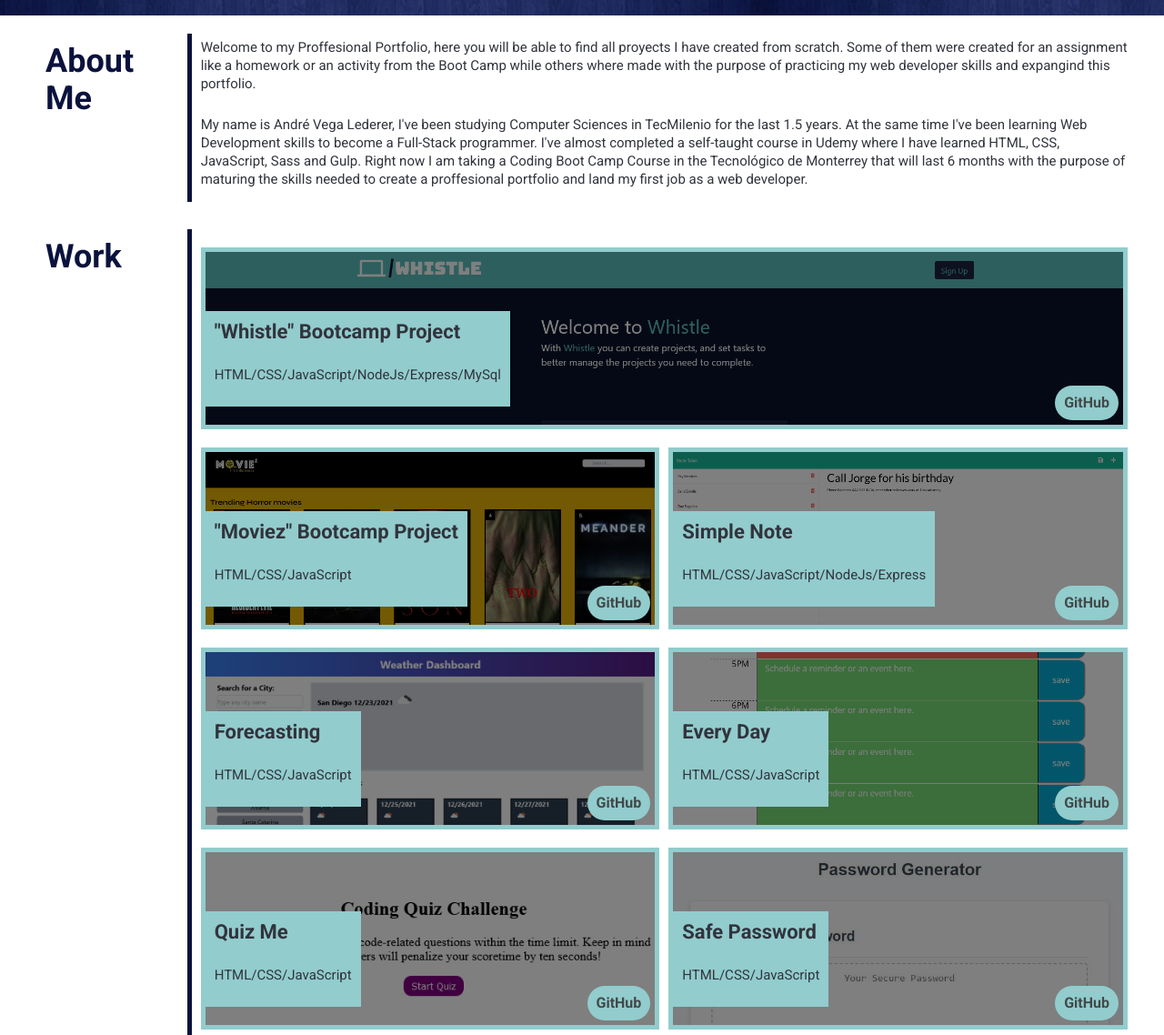
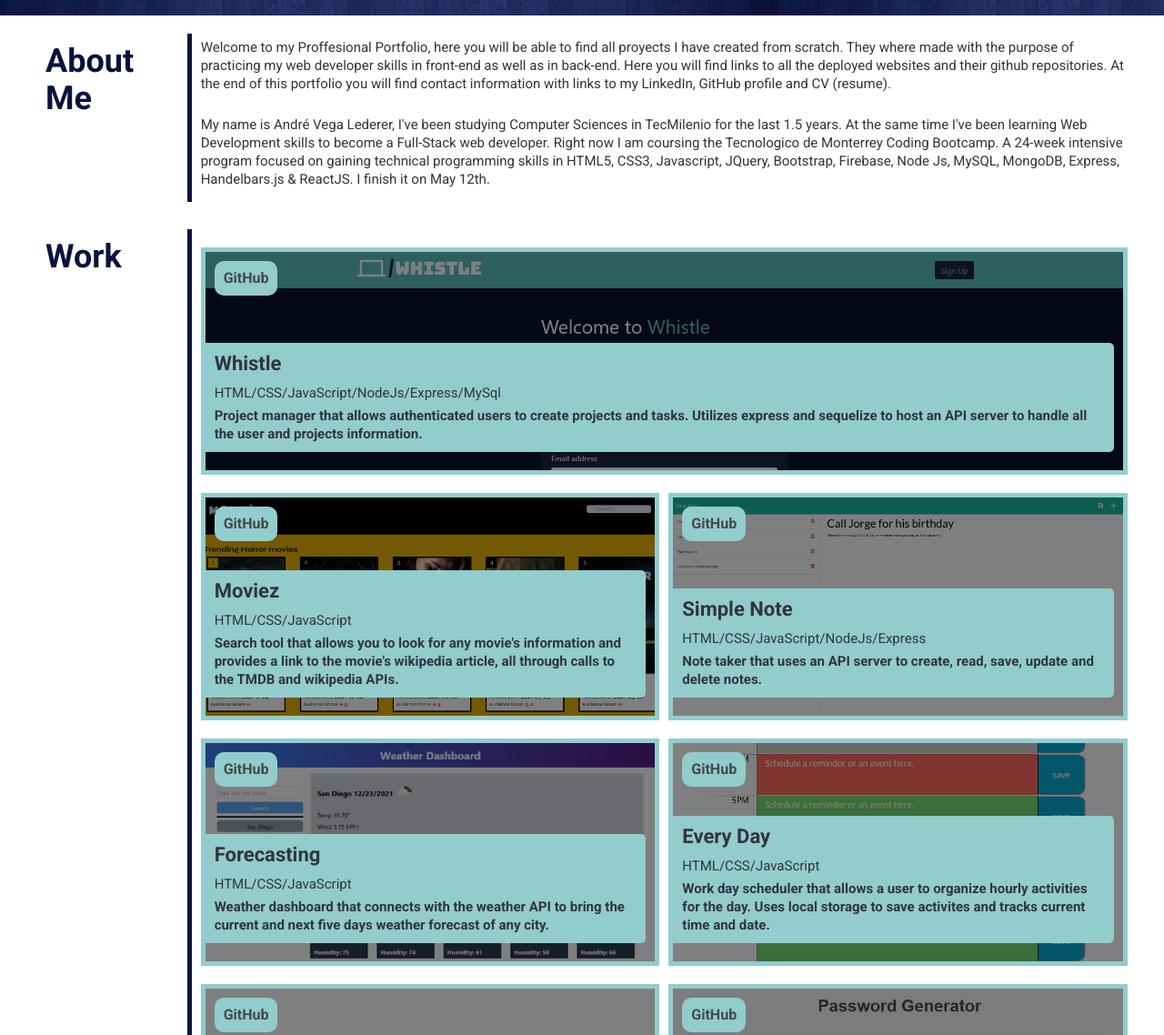
Before and after one commit to AndreV96/Professional_Portfolio, a website: page index.html in a window 1280 px wide. Shown: the part 263-1401 px from the top of the page at 91% size. Drawn offline with Linux system fonts and the light colour scheme.

Commit message:
Added repository descriptions, changed profile summary, corrected some links and changed css for title and description cards.

```diff
--- a/index.html
+++ b/index.html
@@ -54,21 +54,13 @@
         <div class="about-me__div--text">
           <p>
             Welcome to my Proffesional Portfolio, here you will be able to find
-            all proyects I have created from scratch. Some of them were created
-            for an assignment like a homework or an activity from the Boot Camp
-            while others where made with the purpose of practicing my web
-            developer skills and expangind this portfolio.
+            all proyects I have created from scratch. They where made with the purpose of practicing my web developer skills in front-end as well as in back-end. Here you will find links to all the deployed websites and their github repositories. At the end of this portfolio you will find contact information with links to my LinkedIn, GitHub profile and CV (resume).
           </p>
           <p>
             My name is André Vega Lederer, I've been studying Computer Sciences
             in TecMilenio for the last 1.5 years. At the same time I've been
-            learning Web Development skills to become a Full-Stack programmer.
-            I've almost completed a self-taught course in Udemy where I have
-            learned HTML, CSS, JavaScript, Sass and Gulp. Right now I am taking
-            a Coding Boot Camp Course in the Tecnológico de Monterrey that will
-            last 6 months with the purpose of maturing the skills needed to
-            create a proffesional portfolio and land my first job as a web
-            developer.
+            learning Web Development skills to become a Full-Stack web developer.
+            Right now I am coursing the Tecnologico de Monterrey Coding Bootcamp. A 24-week intensive program focused on gaining technical programming skills in HTML5, CSS3, Javascript, JQuery, Bootstrap, Firebase, Node Js, MySQL, MongoDB, Express, Handelbars.js & ReactJS. I finish it on May 12th.
           </p>
         </div>
       </section>
@@ -87,8 +79,9 @@
               ><button class="github-btn">GitHub</button></a
             >
             <div class="work__divs--all-webpages-title-cards">
-              <h3>"Whistle" Bootcamp Project</h3>
-              <p>HTML/CSS/JavaScript/NodeJs/Express/MySql</p>
+              <h3>Whistle</h3>
+              <p class="work__p--all-webpages-tools">HTML/CSS/JavaScript/NodeJs/Express/MySql</p>
+              <p class="text-bold work__p--all-webpages-descriptions">Project manager that allows authenticated users to create projects and tasks. Utilizes express and sequelize to host an API server to handle all the user and projects information.</p>
             </div>
           </div>
           <div class="work__divs--all-webpages work__div--moviez-bg-img">
@@ -101,8 +94,9 @@
               target="_blank"><button class="github-btn">GitHub</button></a
             >
             <div class="work__divs--all-webpages-title-cards">
-              <h3>"Moviez" Bootcamp Project</h3>
-              <p>HTML/CSS/JavaScript</p>
+              <h3>Moviez</h3>
+              <p class="work__p--all-webpages-tools">HTML/CSS/JavaScript</p>
+              <p class="text-bold work__p--all-webpages-descriptions"> Search tool that allows you to look for any movie's information and provides a link to the movie's wikipedia article, all through calls to the TMDB and wikipedia APIs.</p>
             </div>
           </div>
           <div class="work__divs--all-webpages work__div--note-taker-bg-img">
@@ -115,7 +109,8 @@
             >
             <div class="work__divs--all-webpages-title-cards">
               <h3>Simple Note</h3>
-              <p>HTML/CSS/JavaScript/NodeJs/Express</p>
+              <p class="work__p--all-webpages-tools">HTML/CSS/JavaScript/NodeJs/Express</p>
+              <p class="text-bold work__p--all-webpages-descriptions">Note taker that uses an API server to create, read, save, update and delete notes.</p>
             </div>
           </div>
           <div
@@ -130,7 +125,8 @@
             >
             <div class="work__divs--all-webpages-title-cards">
               <h3>Forecasting</h3>
-              <p>HTML/CSS/JavaScript</p>
+              <p class="work__p--all-webpages-tools">HTML/CSS/JavaScript</p>
+              <p class="text-bold work__p--all-webpages-descriptions">Weather dashboard that connects with the weather API to bring the current and next five days weather forecast of any city.</p>
             </div>
           </div>
           <div class="work__divs--all-webpages work__div--work-day-bg-img">
@@ -143,7 +139,8 @@
             >
             <div class="work__divs--all-webpages-title-cards">
               <h3>Every Day</h3>
-              <p>HTML/CSS/JavaScript</p>
+              <p class="work__p--all-webpages-tools">HTML/CSS/JavaScript</p>
+              <p class="text-bold work__p--all-webpages-descriptions">Work day scheduler that allows a user to organize hourly activities for the day. Uses local storage to save activites and tracks current time and date.</p>
             </div>
           </div>
           <div class="work__divs--all-webpages work__div--code-quiz-bg-img">
@@ -156,7 +153,8 @@
             >
             <div class="work__divs--all-webpages-title-cards">
               <h3>Quiz Me</h3>
-              <p>HTML/CSS/JavaScript</p>
+              <p class="work__p--all-webpages-tools">HTML/CSS/JavaScript</p>
+              <p class="text-bold work__p--all-webpages-descriptions">Coding quiz that consists of five coding questions. For each wrong answer, time is deduced and for each correct answer points are added. You can save and check your highscores.</p>
             </div>
           </div>
           <div
@@ -171,7 +169,8 @@
             >
             <div class="work__divs--all-webpages-title-cards">
               <h3>Safe Password</h3>
-              <p>HTML/CSS/JavaScript</p>
+              <p class="work__p--all-webpages-tools">HTML/CSS/JavaScript</p>
+              <p class="text-bold work__p--all-webpages-descriptions">Password generator that asks prompts to the user regarding which and how many characters are used to create the password. After the prompts the password is generated.</p>
             </div>
           </div>
         </div>
@@ -188,7 +187,7 @@
           <a href="https://github.com/AndreV96" target="_blank">GitHub</a>
           <a href="https://www.linkedin.com/in/andre-vega-lederer/" target="_blank">LinkedIn</a>
           <a
-            href="https://drive.google.com/file/d/1vx5zUjS0ayEEjhHHmwIV33B3zxcC7hKT/view?usp=sharing"
+            href="https://docs.google.com/document/d/1_NFyHBoiB_Wv84GcDTsRbp2GY3WaHEgF18DXH0utzkI/edit?usp=sharing"
             target="_blank">Resume</a
           >
         </nav>
--- a/src/scss/base/_utilidades.scss
+++ b/src/scss/base/_utilidades.scss
@@ -1,3 +1,6 @@
 .grid {
     @include grid;
 }
+.text-bold {
+  font-weight: bold;
+}
--- a/src/scss/layout/_library.scss
+++ b/src/scss/layout/_library.scss
@@ -21,7 +21,7 @@
     }
     .work__divs--all-webpages {
         position: relative;
-        height: 20rem;
+        height: 25rem;
         padding-bottom: 2rem;
         margin-bottom: 1rem;
         background-image: url(../../build/img/cover1.jpg);
@@ -32,9 +32,13 @@
         transition: box-shadow 300ms;
         .work__divs--all-webpages-title-cards {
             z-index: 1;
+            width: 100%;
             color: $fourthColor;
             background-color: $secondColor;
             padding: 1rem;
+            margin-right: 1rem;
+            border-top-right-radius: .5rem;
+            border-bottom-right-radius: .5rem;
             display: inline-block;
         }
         .work__a--links-to-webpages {
@@ -58,14 +62,22 @@
         background-color: rgba(1, 1, 1, 0.1);
         transition: all 250ms ease-in-out;
     }
+    .work__p--all-webpages-tools {
+      // padding: 0;
+      margin: 0;
+    }
+    .work__p--all-webpages-descriptions {
+      padding-top: 5px;
+      margin: 0;
+    }
     .github-btn {
         color: $thirdColor;
         position: absolute;
-        bottom: 5px;
-        right: 5px;
+        top: 1rem;
+        left: 1rem;
         background-color: $secondColor;
         border: none;
-        border-radius: 2rem;
+        border-radius: 1rem;
         padding: 1rem;
         font-weight: bold;
         cursor: pointer;
@@ -116,7 +128,8 @@
         background-image: url(../../build/img/BG.jpg);
         background-position: bottom;
     }
-    @include tablet {
+
+    @include laptop {
         .about-me__section, .work__section {
             display: flex;
             justify-content: space-between;
```
Also changed, not shown: build/css/app.css, build/img/portfolio_screenshot.avif, 1 other file.
